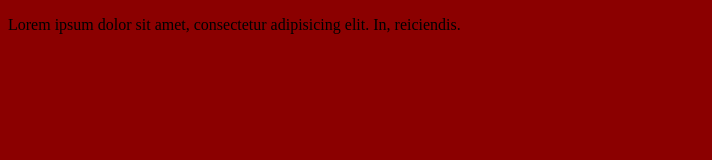
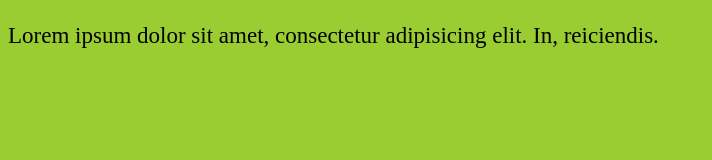
Before and after one commit to eldar9/lsfinal, a plain HTML site: page index.html in a window 1280 px wide. Shown: the whole page, without its empty margins (0-712 px from the left). Drawn offline with Linux system fonts and the light colour scheme.

Commit message:
yellow styles

```diff
--- a/style.css
+++ b/style.css
@@ -1,3 +1,7 @@
 body {
-    background: darkred;
+    background: yellowgreen;
 }
+
+p {
+    font-size: 23px;
+}
```
